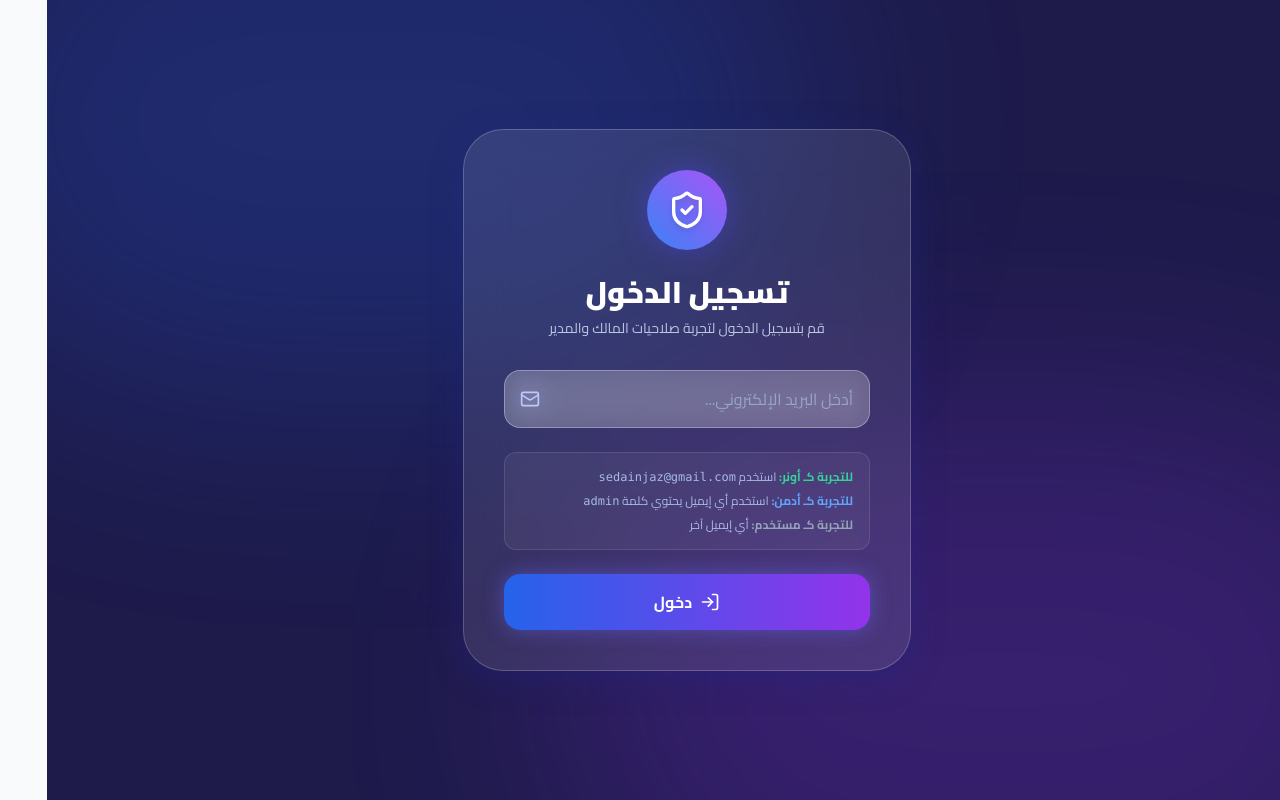
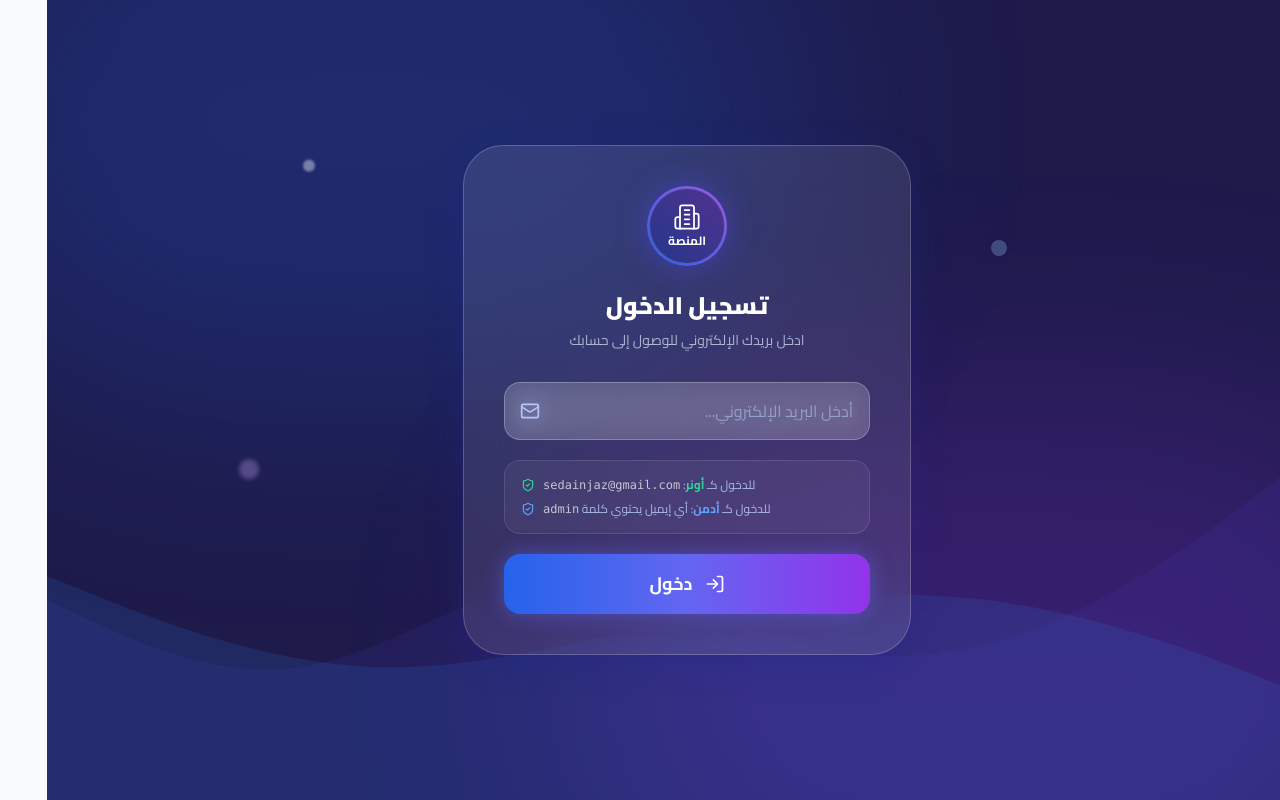
Before and after one commit to Ahmadjo009/-my-project, a Next.js app: page /login in a window 1280 px wide. Built offline with nearby package versions, Linux system fonts and the light colour scheme.

Commit message:
تحديث شامل لتصميم صفحة تسجيل الدخول

```diff
--- a/app/login/page.tsx
+++ b/app/login/page.tsx
@@ -3,7 +3,7 @@
 import React, { useState } from 'react';
 import { useRouter } from 'next/navigation';
 import { useAuth } from '@/contexts/AuthContext';
-import { ShieldCheck, LogIn, Mail } from 'lucide-react';
+import { Building2, Mail, LogIn, ShieldCheck } from 'lucide-react';
 
 export default function LoginPage() {
   const [email, setEmail] = useState('');
@@ -13,10 +13,7 @@ export default function LoginPage() {
   const handleLogin = (e: React.FormEvent) => {
     e.preventDefault();
     if (!email) return;
-
     login(email);
-
-    // Redirect based on role
     if (email.toLowerCase() === 'sedainjaz@gmail.com' || email.includes('admin')) {
       router.push('/admin');
     } else {
@@ -25,25 +22,44 @@ export default function LoginPage() {
   };
 
   return (
-    <div className="min-h-screen flex items-center justify-center p-6 bg-[#1e1b4b] relative overflow-hidden">
-      {/* Dynamic Background */}
+    <div className="min-h-screen flex items-center justify-center p-6 relative overflow-hidden bg-[#1e1b4b]">
+      {/* Animated Background */}
       <div className="absolute inset-0 z-0 pointer-events-none">
         <div className="absolute top-[-20%] left-[-10%] w-[70%] h-[70%] rounded-full bg-blue-600/30 blur-[120px] animate-pulse"></div>
         <div className="absolute bottom-[-20%] right-[-10%] w-[70%] h-[70%] rounded-full bg-purple-600/30 blur-[120px] animate-pulse delay-1000"></div>
+        <svg className="absolute bottom-0 w-full h-[50vh] opacity-50" viewBox="0 0 1440 320" preserveAspectRatio="none">
+          <path fill="#4f46e5" fillOpacity="0.2" d="M0,160L48,176C96,192,192,224,288,213.3C384,203,480,149,576,144C672,139,768,181,864,197.3C960,213,1056,203,1152,170.7C1248,139,1344,85,1392,58.7L1440,32L1440,320L1392,320C1344,320,1248,320,1152,320C1056,320,960,320,864,320C768,320,672,320,576,320C480,320,384,320,288,320C192,320,96,320,48,320L0,320Z"></path>
+        </svg>
+        <svg className="absolute bottom-0 w-full h-[40vh] opacity-70" viewBox="0 0 1440 320" preserveAspectRatio="none">
+          <path fill="#3b82f6" fillOpacity="0.2" d="M0,96L60,117.3C120,139,240,181,360,186.7C480,192,600,160,720,138.7C840,117,960,107,1080,122.7C1200,139,1320,181,1380,202.7L1440,224L1440,320L1380,320C1320,320,1200,320,1080,320C960,320,840,320,720,320C600,320,480,320,360,320C240,320,120,320,60,320L0,320Z"></path>
+        </svg>
       </div>
 
-      <div className="z-10 w-full max-w-md p-8 sm:p-10 rounded-[2.5rem] bg-white/10 backdrop-blur-xl border border-white/20 shadow-[0_8px_32px_0_rgba(31,38,135,0.37)] text-center">
+      {/* Floating Particles */}
+      <div className="absolute top-[20%] left-[20%] w-3 h-3 bg-white/40 rounded-full blur-[1px] animate-bounce"></div>
+      <div className="absolute top-[30%] right-[25%] w-4 h-4 bg-blue-300/40 rounded-full animate-pulse"></div>
+      <div className="absolute bottom-[40%] left-[15%] w-5 h-5 bg-purple-300/30 rounded-full blur-[2px] animate-bounce delay-700"></div>
 
-        <div className="w-20 h-20 mx-auto bg-gradient-to-tr from-blue-500 to-purple-500 rounded-full flex items-center justify-center mb-6 shadow-[0_0_30px_rgba(79,70,229,0.5)]">
-          <ShieldCheck size={40} className="text-white drop-shadow-md" />
+      {/* Card */}
+      <div className="z-10 w-full max-w-md p-8 sm:p-10 rounded-[2.5rem] bg-white/10 backdrop-blur-xl border border-white/20 shadow-[0_8px_32px_0_rgba(31,38,135,0.37)]">
+
+        {/* Logo */}
+        <div className="flex justify-center mb-6">
+          <div className="w-20 h-20 rounded-full bg-gradient-to-tr from-blue-600 to-purple-500 p-[2px] shadow-[0_0_30px_rgba(79,70,229,0.5)]">
+            <div className="w-full h-full rounded-full bg-[#1e1b4b]/60 backdrop-blur-md flex flex-col items-center justify-center border border-white/20">
+              <Building2 size={28} className="text-white mb-0.5" strokeWidth={1.5} />
+              <span className="text-white text-xs font-bold">المنصة</span>
+            </div>
+          </div>
         </div>
 
-        <h1 className="text-3xl font-black text-white mb-2">تسجيل الدخول</h1>
-        <p className="text-blue-100/80 mb-8 text-sm">قم بتسجيل الدخول لتجربة صلاحيات المالك والمدير</p>
+        <h1 className="text-2xl font-black text-white text-center mb-2">تسجيل الدخول</h1>
+        <p className="text-blue-100/70 text-sm text-center mb-8">ادخل بريدك الإلكتروني للوصول إلى حسابك</p>
 
-        <form onSubmit={handleLogin} className="space-y-6">
-          <div className="relative flex items-center">
-            <div className="absolute left-4 text-indigo-300">
+        <form onSubmit={handleLogin} className="space-y-5">
+          {/* Email Input */}
+          <div className="relative">
+            <div className="absolute left-4 top-1/2 -translate-y-1/2 text-indigo-300 pointer-events-none">
               <Mail size={20} />
             </div>
             <input
@@ -51,23 +67,31 @@ export default function LoginPage() {
               value={email}
               onChange={(e) => setEmail(e.target.value)}
               placeholder="أدخل البريد الإلكتروني..."
-              className="w-full px-4 py-4 pl-12 rounded-2xl bg-white/20 backdrop-blur-md border border-white/30 focus:outline-none focus:ring-2 focus:ring-indigo-400 text-white placeholder-blue-200/50 transition-all text-right"
+              className="w-full px-4 py-4 pl-12 rounded-2xl bg-white/15 backdrop-blur-md border border-white/25 focus:outline-none focus:ring-2 focus:ring-indigo-400 focus:bg-white/25 text-white placeholder-blue-200/50 transition-all text-right"
               required
             />
           </div>
 
-          <div className="bg-white/5 border border-white/10 rounded-xl p-4 text-xs text-blue-200/80 text-right space-y-2">
-            <p><strong className="text-emerald-400">للتجربة كـ أونر:</strong> استخدم <code>sedainjaz@gmail.com</code></p>
-            <p><strong className="text-blue-400">للتجربة كـ أدمن:</strong> استخدم أي إيميل يحتوي كلمة <code>admin</code></p>
-            <p><strong className="text-slate-400">للتجربة كـ مستخدم:</strong> أي إيميل آخر</p>
+          {/* Hints */}
+          <div className="bg-white/5 border border-white/10 rounded-2xl p-4 text-xs text-blue-200/80 text-right space-y-2">
+            <div className="flex items-center justify-end gap-2">
+              <span>للدخول كـ <strong className="text-emerald-400">أونر</strong>: <code className="text-white/70">sedainjaz@gmail.com</code></span>
+              <ShieldCheck size={14} className="text-emerald-400 shrink-0" />
+            </div>
+            <div className="flex items-center justify-end gap-2">
+              <span>للدخول كـ <strong className="text-blue-400">أدمن</strong>: أي إيميل يحتوي كلمة <code className="text-white/70">admin</code></span>
+              <ShieldCheck size={14} className="text-blue-400 shrink-0" />
+            </div>
           </div>
 
+          {/* Submit Button */}
           <button
             type="submit"
-            className="w-full flex items-center justify-center gap-2 bg-gradient-to-r from-blue-600 to-purple-600 hover:from-blue-500 hover:to-purple-500 text-white font-bold py-4 px-6 rounded-2xl transition-all transform active:scale-95 shadow-[0_0_20px_rgba(99,102,241,0.5)]"
+            className="group relative flex items-center justify-center gap-3 w-full bg-gradient-to-r from-blue-600 via-indigo-500 to-purple-600 hover:from-blue-500 hover:to-purple-500 text-white font-bold py-4 px-6 rounded-2xl shadow-[0_0_20px_rgba(99,102,241,0.5)] transition-all transform active:scale-95 overflow-hidden"
           >
-            <LogIn size={20} />
-            دخول
+            <div className="absolute inset-0 bg-white/20 translate-y-full group-hover:translate-y-0 transition-transform duration-300 ease-out"></div>
+            <LogIn size={20} className="relative z-10" />
+            <span className="relative z-10 text-lg">دخول</span>
           </button>
         </form>
       </div>
```
